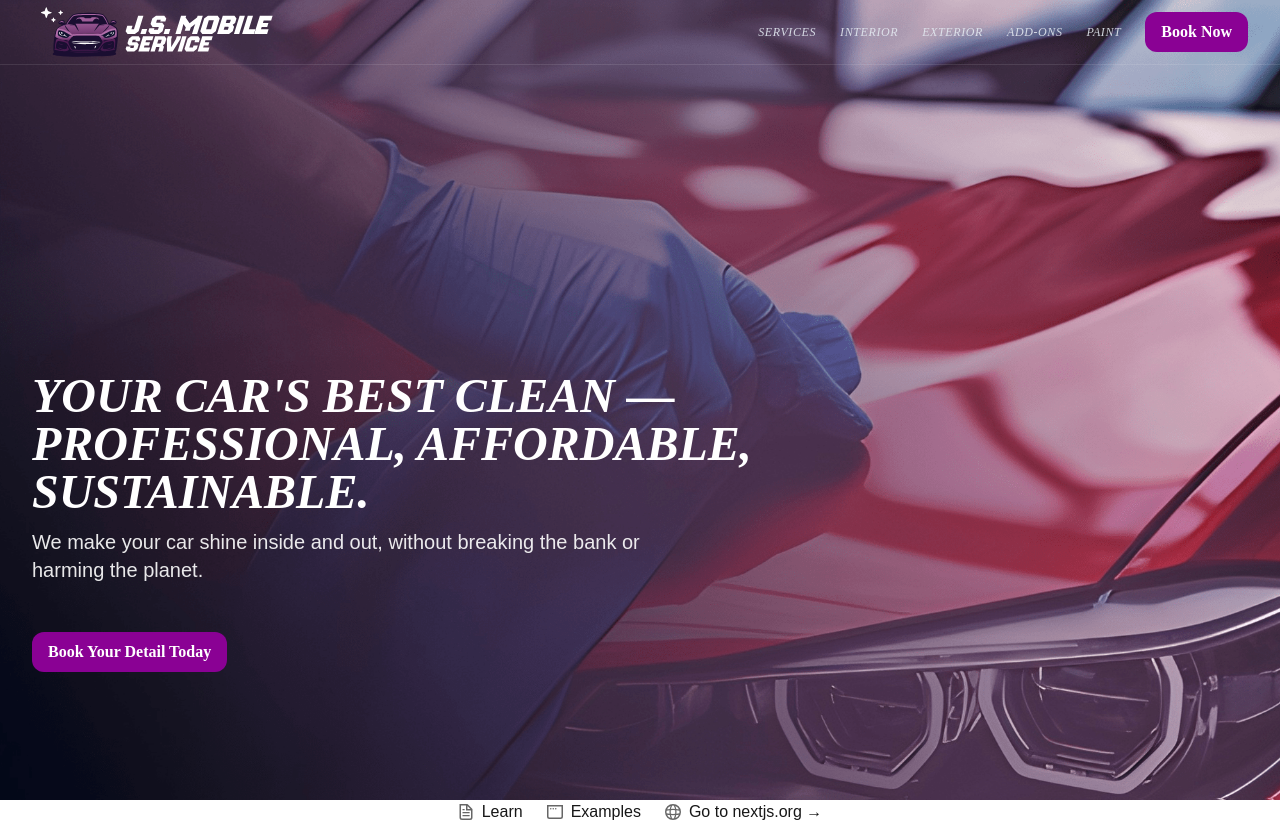
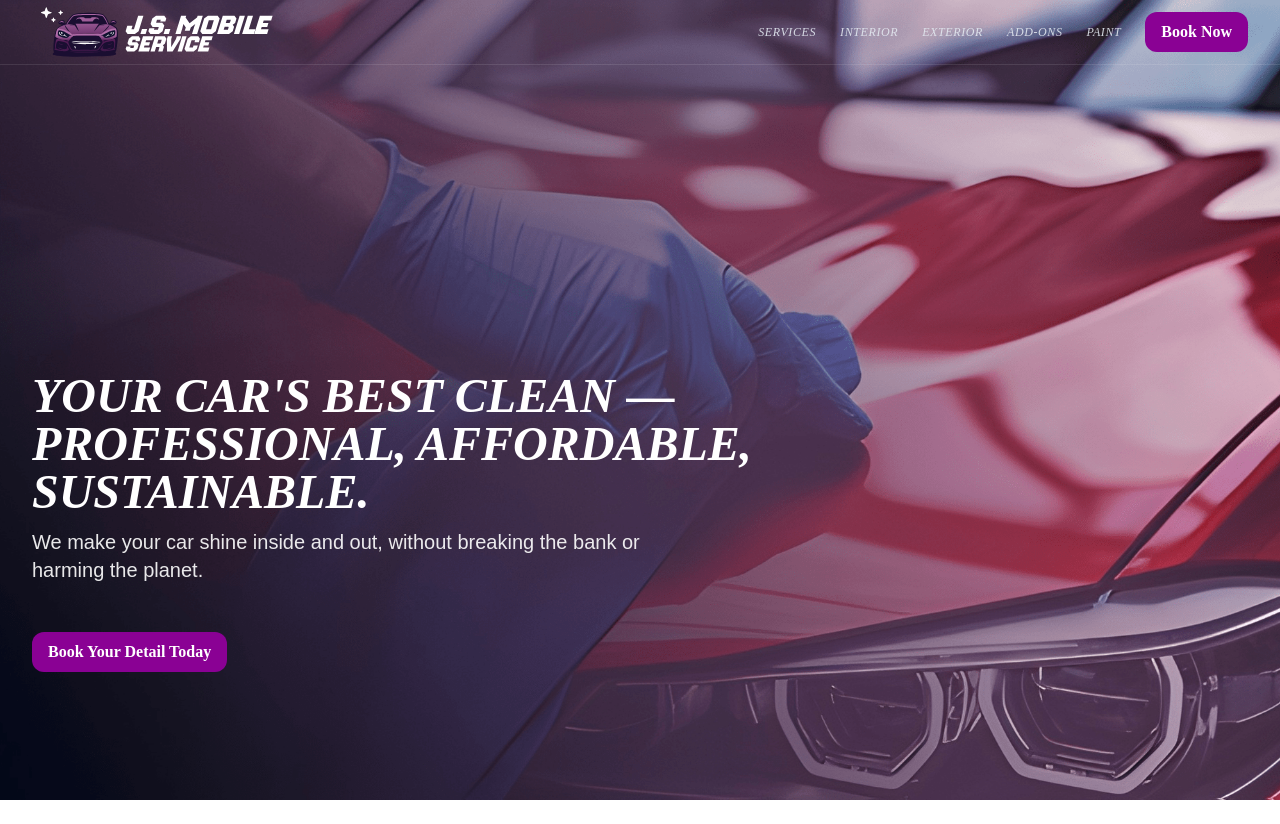
Before and after one commit to visualprintsca-hub/jsautodetailca, a Next.js app: page / in a window 1280 px wide. After the commit the page ends 800 px from the top, so only its background shows below. Built offline with nearby package versions, Linux system fonts and the light colour scheme; a web font is replaced by a local one.

Commit message:
removed temp footer

```diff
--- a/src/pages/index.tsx
+++ b/src/pages/index.tsx
@@ -38,53 +38,7 @@
         </section>
 
       </main>
-      <footer className="row-start-3 flex gap-[24px] flex-wrap items-center justify-center">
-        <a
-          className="flex items-center gap-2 hover:underline hover:underline-offset-4"
-          href="https://nextjs.org/learn?utm_source=create-next-app&utm_medium=default-template-tw&utm_campaign=create-next-app"
-          target="_blank"
-          rel="noopener noreferrer"
-        >
-          <Image
-            aria-hidden
-            src="/file.svg"
-            alt="File icon"
-            width={16}
-            height={16}
-          />
-          Learn
-        </a>
-        <a
-          className="flex items-center gap-2 hover:underline hover:underline-offset-4"
-          href="https://vercel.com/templates?framework=next.js&utm_source=create-next-app&utm_medium=default-template-tw&utm_campaign=create-next-app"
-          target="_blank"
-          rel="noopener noreferrer"
-        >
-          <Image
-            aria-hidden
-            src="/window.svg"
-            alt="Window icon"
-            width={16}
-            height={16}
-          />
-          Examples
-        </a>
-        <a
-          className="flex items-center gap-2 hover:underline hover:underline-offset-4"
-          href="https://nextjs.org?utm_source=create-next-app&utm_medium=default-template-tw&utm_campaign=create-next-app"
-          target="_blank"
-          rel="noopener noreferrer"
-        >
-          <Image
-            aria-hidden
-            src="/globe.svg"
-            alt="Globe icon"
-            width={16}
-            height={16}
-          />
-          Go to nextjs.org →
-        </a>
-      </footer>
+
     </div>
   );
 }
```
